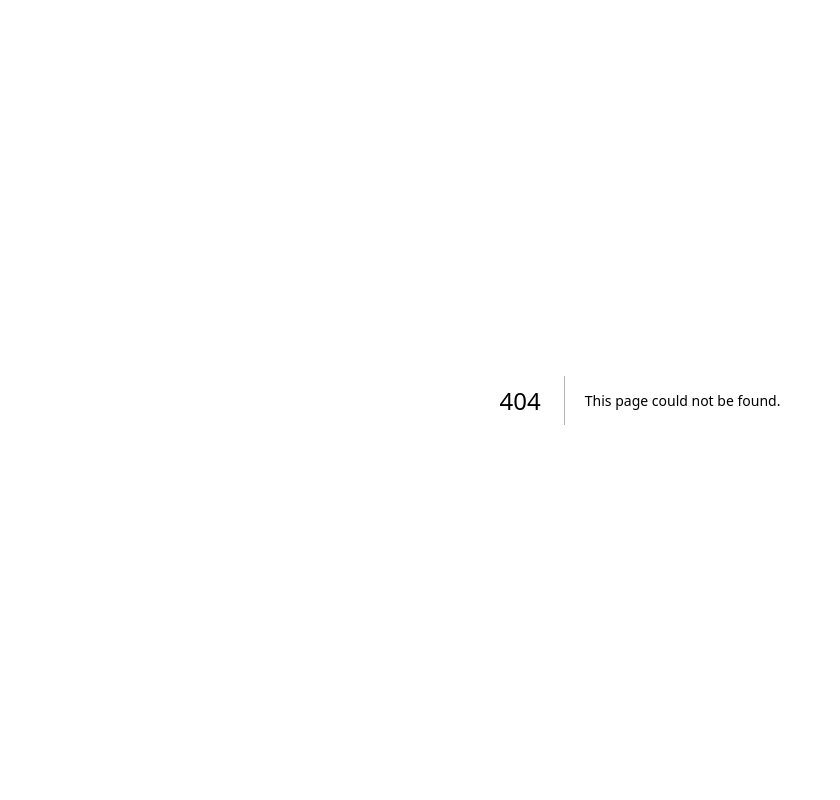
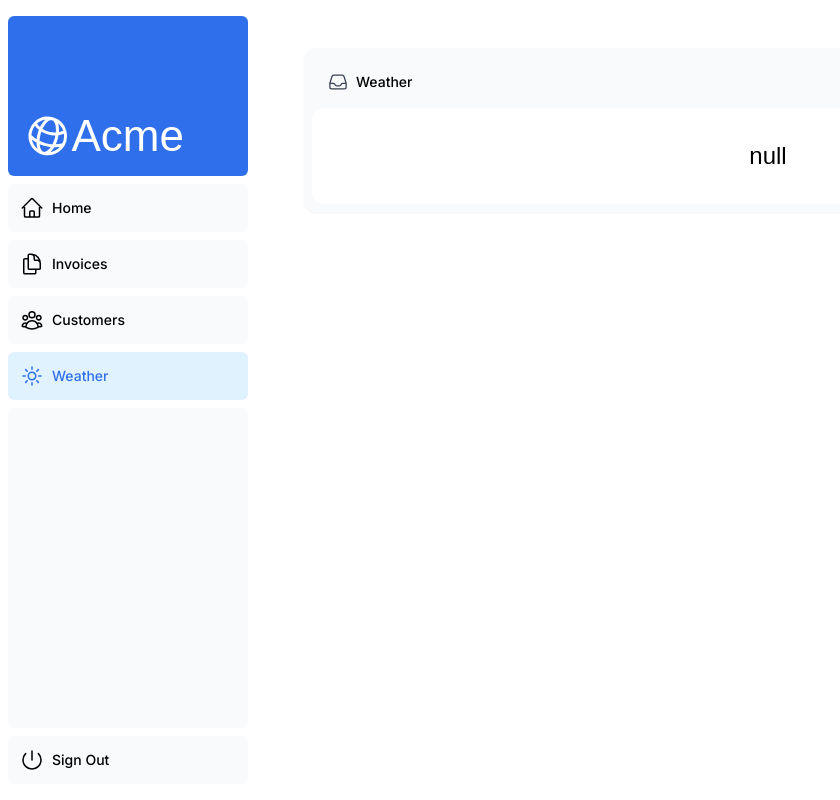
Before and after one commit to chantalchung/nextjs-sample, a Next.js app: page /dashboard/weather in a window 1280 px wide. Before the commit this address had no page. Shown: the whole page, without its empty margins (0-840 px from the left). Built offline with nearby package versions, Linux system fonts and the light colour scheme; no server answers; a web font is replaced by a local one.

Commit message:
add skeleton weather page and add to nav

```diff
--- /dev/null
+++ b/app/dashboard/weather/page.tsx
@@ -0,0 +1,35 @@
+'use client';
+
+import { WEATHER_API_URL } from '@/app/lib/api';
+import { Card } from '@/app/ui/dashboard/cards';
+import { CardSkeleton } from '@/app/ui/skeletons';
+// import { Metadata } from 'next';
+import { Suspense, useEffect, useState } from 'react';
+
+// export const metadata: Metadata = {
+//   title: 'Weather',
+// };
+
+const WEATHER_API_KEY = process.env.NEXT_PUBLIC_WEATHER_API_KEY;
+
+export default function Page() {
+  const [data, setData] = useState(null);
+  const [isLoading, setLoading] = useState(true);
+
+  useEffect(() => {
+    fetch(
+      `${WEATHER_API_URL}/weather?lat=${49}&lon=${123}&units=metric&appid=${WEATHER_API_KEY}`,
+    )
+      .then((res) => res.json())
+      .then((data) => {
+        setData(data);
+        setLoading(false);
+      });
+  }, []);
+
+  return (
+    <Suspense fallback={<CardSkeleton />}>
+      <Card title="Weather" value={JSON.stringify(data)} type="invoices" />
+    </Suspense>
+  );
+}
--- /dev/null
+++ b/app/lib/api.ts
@@ -0,0 +1,2 @@
+const WEATHER_API_KEY = process.env.WEATHER_API_KEY;
+export const WEATHER_API_URL = 'https://api.openweathermap.org/data/2.5';
--- a/app/ui/dashboard/cards.tsx
+++ b/app/ui/dashboard/cards.tsx
@@ -3,6 +3,7 @@ import {
   ClockIcon,
   UserGroupIcon,
   InboxIcon,
+  SunIcon,
 } from '@heroicons/react/24/outline';
 import { lusitana } from '@/app/ui/fonts';
 import { fetchCardData } from '@/app/lib/data';
@@ -12,6 +13,7 @@ const iconMap = {
   customers: UserGroupIcon,
   pending: ClockIcon,
   invoices: InboxIcon,
+  weather: SunIcon,
 };
 
 export default async function CardWrapper() {
@@ -43,7 +45,7 @@ export function Card({
 }: {
   title: string;
   value: number | string;
-  type: 'invoices' | 'customers' | 'pending' | 'collected';
+  type: 'invoices' | 'customers' | 'pending' | 'collected' | 'weather';
 }) {
   const Icon = iconMap[type];
 
--- a/app/ui/dashboard/nav-links.tsx
+++ b/app/ui/dashboard/nav-links.tsx
@@ -4,6 +4,7 @@ import {
   UserGroupIcon,
   HomeIcon,
   DocumentDuplicateIcon,
+  SunIcon,
 } from '@heroicons/react/24/outline';
 import Link from 'next/link';
 import { usePathname } from 'next/navigation';
@@ -19,6 +20,7 @@ const links = [
     icon: DocumentDuplicateIcon,
   },
   { name: 'Customers', href: '/dashboard/customers', icon: UserGroupIcon },
+  { name: 'Weather', href: '/dashboard/weather', icon: SunIcon },
 ];
 
 export default function NavLinks() {
```
